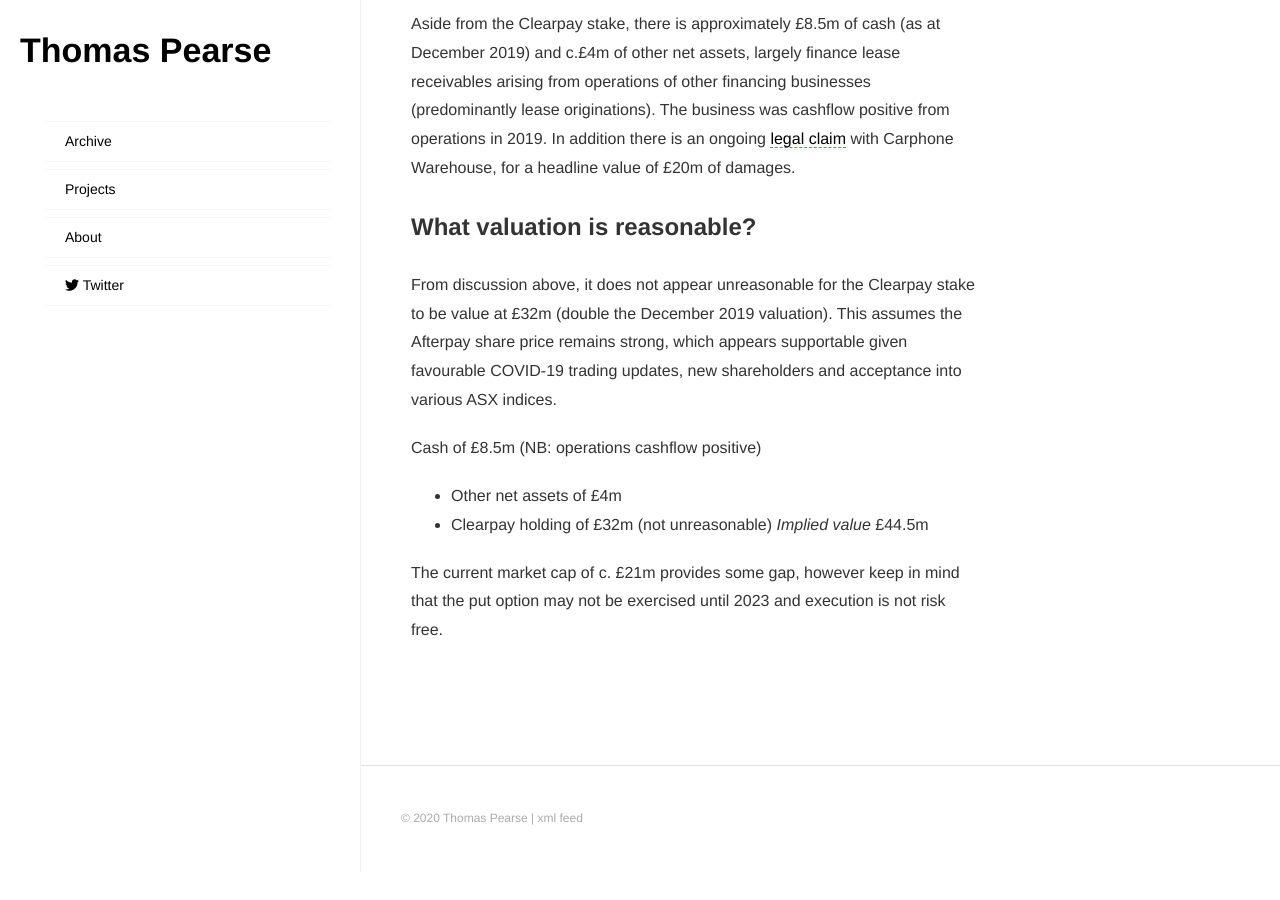
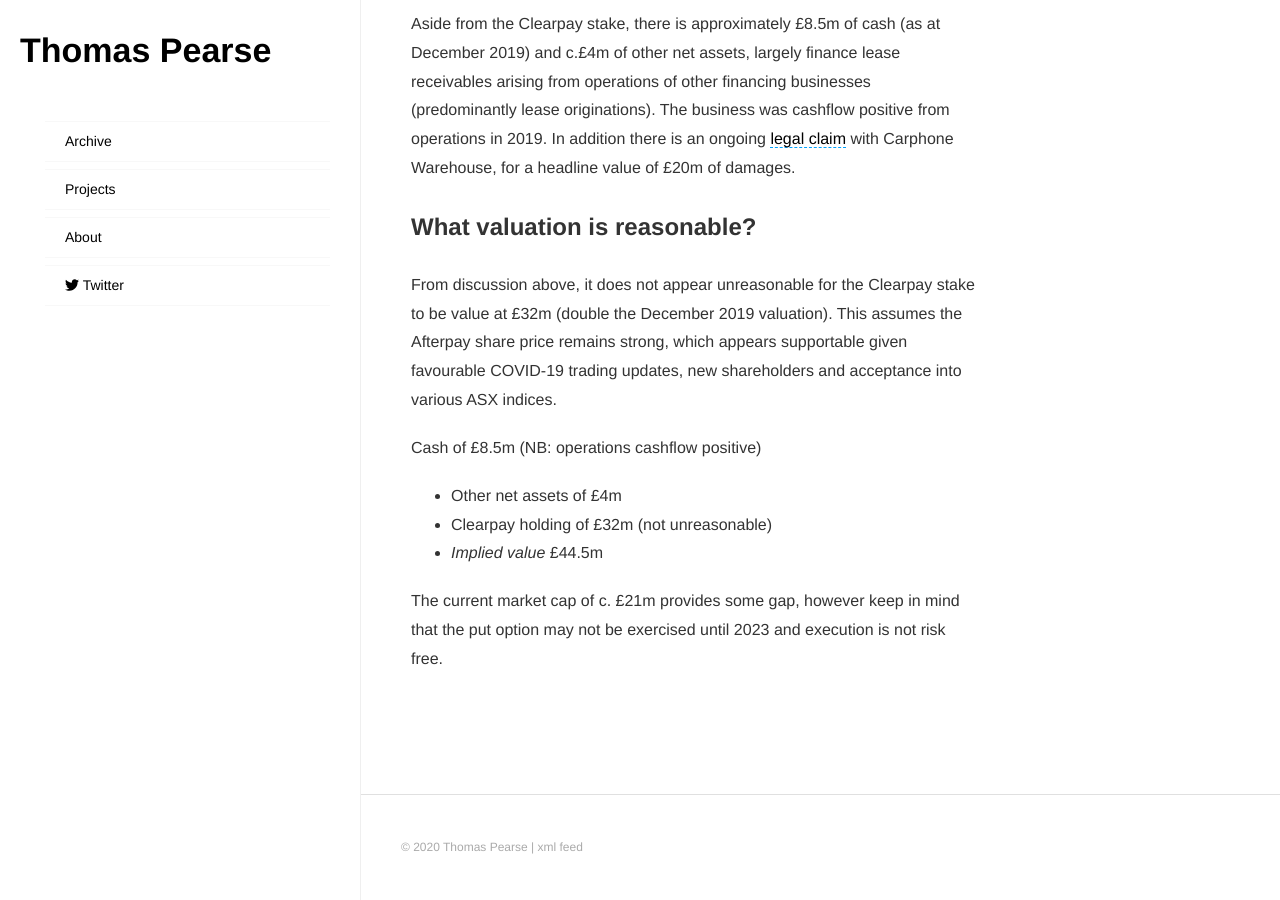
Before and after one commit to t-pearse/t-pearse.github.io, a Jekyll site: the page built from _posts/2020-06-26-hidden-value-clearpay-afterpay.markdown, in a window 1280 px wide and 900 px high, scrolled down 2733 px. Built offline with Jekyll 4.4.1, drawn with Linux system fonts in a browser that asks for light colours; nearby versions of some CDN libraries; before the commit the page ends 3605 px from its top, so only the background shows below that.

```diff
--- a/_posts/2020-06-26-hidden-value-clearpay-afterpay.markdown
+++ b/_posts/2020-06-26-hidden-value-clearpay-afterpay.markdown
@@ -82,6 +82,6 @@ From discussion above, it does not appear unreasonable for the Clearpay stake to
 Cash of £8.5m (NB: operations cashflow positive)
 + Other net assets of £4m
 + Clearpay holding of £32m (not unreasonable)
-_Implied value_ £44.5m
++ _Implied value_ £44.5m
 
 The current market cap of c. £21m provides some gap, however keep in mind that the put option may not be exercised until 2023 and execution is not risk free.
```
